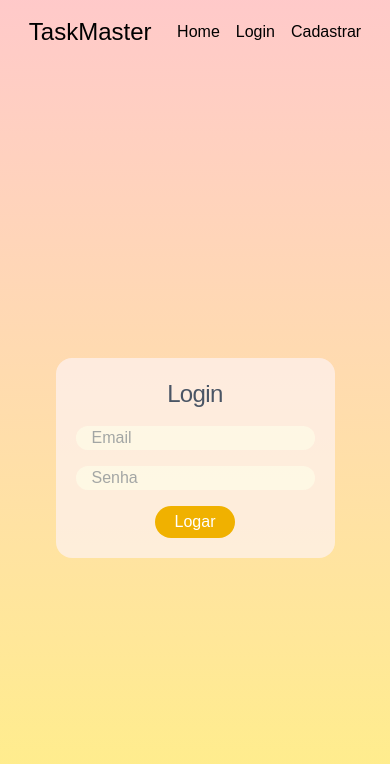
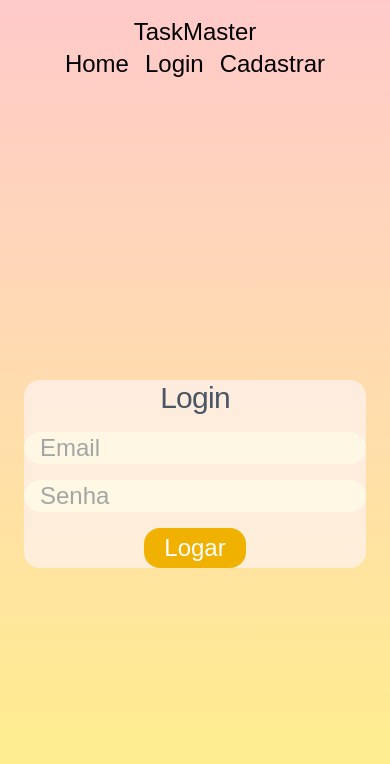
Before and after one commit to matheus-costa-dev/Gerenciador-Tarefas, a React (Vite) app: page /login in a window 390 px wide. Shown: the top 764 px of the page. Built offline with nearby package versions, Linux system fonts and the light colour scheme; a web font is replaced by a local one.

Commit message:
fonte responsiva

```diff
--- a/src/components/Hero.jsx
+++ b/src/components/Hero.jsx
@@ -10,10 +10,10 @@ function Hero() {
 
   return (
     <Section >
-        <h1 className='text-4xl bg-gradient-to-r from-pink-500 to-violet-500 bg-clip-text text-transparent text-center'>
+        <h1 className='text-5xl lg:text-3xl bg-gradient-to-r from-pink-500 to-violet-500 bg-clip-text text-transparent text-center'>
          <Typewriter words={["TaskMaster","Gerenciador de Tarefas"]}/>
         </h1>
-        <button className='min-w-[200px] w-1/3 rounded-2xl p-1 mx-auto bg-yellow-500 hover:bg-red-400' onClick={()=>{navigate("/login")}}>Acessar</button>
+        <button className='min-w-[200px] text-2xl lg:text-base w-1/3 rounded-2xl p-1 mx-auto bg-yellow-500 hover:bg-red-400' onClick={()=>{navigate("/login")}}>Acessar</button>
     </Section>
   )
 }
--- a/src/components/Navbar.jsx
+++ b/src/components/Navbar.jsx
@@ -17,9 +17,9 @@ function Navbar() {
     }
    }
   return (
-    <nav className='flex justify-around pb-10'>
+    <nav className='flex flex-wrap justify-around pb-10'>
         <h2 className='text-2xl' onClick={()=>navigate("/")}>TaskMaster</h2>
-        <ul className='flex gap-4 items-center'>
+        <ul className='flex gap-4 items-center text-2xl lg:text-base'>
             { links.map((link, index) => {
                 return (
                     <li key={index}>
--- a/src/components/NavbarApp.jsx
+++ b/src/components/NavbarApp.jsx
@@ -28,7 +28,7 @@ function NavbarApp() {
             >
                 {user.fname}
             </h2>
-            <ul className='flex gap-4 items-center'>
+            <ul className='flex flex-wrap text-2xl lg:text-base gap-4 items-center'>
                 {links.map((link, index) => (
                     <li key={index}>
                         <button
--- a/src/routes/App.jsx
+++ b/src/routes/App.jsx
@@ -70,7 +70,7 @@ function App() {
     <Layout>
       <NavbarApp />
       <SectionApp title={"Tarefas"}>
-        <section className={`w-full lg:w-1/2 flex flex-col items-center gap-4 rounded-2xl p-4 ${bgForm}`}>
+        <section className={`w-full text-2xl lg:text-base lg:w-1/2 flex flex-col items-center gap-4 rounded-2xl p-4 ${bgForm}`}>
           <h2>Nova tarefa</h2>
           <input
             type="text"
@@ -98,7 +98,7 @@ function App() {
           </button>
         </section>
 
-        <section className={`w-full lg:w-1/2 flex flex-col items-center gap-4 mb-5 rounded-2xl p-4 ${bgForm}`}>
+        <section className={`w-full lg:w-1/2 text-2xl lg:text-base flex flex-col items-center gap-4 mb-5 rounded-2xl p-4 ${bgForm}`}>
           <h2>Todas tarefas</h2>
           <ul className="flex flex-col gap-4 justify-center items-center w-full">
             {isLoading ? (
--- a/src/routes/AppTaskDescription.jsx
+++ b/src/routes/AppTaskDescription.jsx
@@ -33,11 +33,11 @@ function AppTaskDescription() {
                 <SectionApp title={"Nenhuma tarefa encontrada com esse id"} />
             ) : (
                 <SectionApp>
-                    <section className='w-full lg:w-1/2 flex items-center'>
+                    <section className='w-full text-2xl lg:text-base lg:w-1/2 flex items-center'>
                         <FaArrowLeft onClick={() => navigate("/app")} className='' />
                         <h2 className='w-full text-center'>{task.title}</h2>
                     </section>
-                    <div className={`w-full lg:w-1/2 flex rounded-2xl flex-col gap-4 p-4 ${bgForm}`}>
+                    <div className={`w-full text-2xl lg:text-base lg:w-1/2 flex rounded-2xl flex-col gap-4 p-4 ${bgForm}`}>
                         <span className='tracking-tighter font-light'>{task.description}</span>
 
                     </div>
--- a/src/routes/Login.jsx
+++ b/src/routes/Login.jsx
@@ -25,7 +25,6 @@ function Login() {
     const toastId = toast.loading("Validando dados",{duration:5000})
 
     try {
-
         const user = await loginFirebase(email, password)
         const userData = await getUserData(user.uid)
         toast.success(`Bem vindo ${userData.fName}`, {id:toastId})
@@ -39,8 +38,8 @@ function Login() {
     <Layout>
     <Navbar />
     <Section >
-    <form className={`flex flex-col gap-4 p-5 rounded-2xl ${bgForm} ${textColor}`} onSubmit={(e)=>onHandleSubmit(e)} >
-    <h1 className='text-center text-2xl font-thin tracking-tight'>Login</h1>
+    <form className={`text-2xl lg:text-base flex flex-col gap-4 lg:p-5 rounded-2xl ${bgForm} ${textColor}`} onSubmit={(e)=>onHandleSubmit(e)} >
+    <h1 className='text-center text-3xl font-thin tracking-tight'>Login</h1>
         <input type="email" placeholder='Email' className={`rounded-2xl px-4 focus:outline-none ${isEmailFocus ? bgOnFocus : bgOutFocus}`} onChange={(e)=>setEmail(e.target.value)} onFocus={()=>setIsEmailFocus(true)  } onBlur={()=>setIsEmailFocus(false)}/>
         <input type="password" placeholder='Senha' className={`rounded-2xl px-4 focus:outline-none ${isPasswordFocus ? bgOnFocus : bgOutFocus}`} onChange={(e)=>setPassword(e.target.value)} onFocus={()=>setIsPasswordFocus(true)  } onBlur={()=>setIsPasswordFocus(false)}/>
         <button type='submit' className={`rounded-2xl  w-min px-5 py-1 mx-auto ${bgButton} ${textButton}`}>Logar</button>
--- a/src/routes/SignUp.jsx
+++ b/src/routes/SignUp.jsx
@@ -40,8 +40,8 @@ function SignUp() {
     <Layout>
     <Navbar />
     <Section >
-    <form className={`flex flex-col gap-4 p-5 rounded-2xl ${bgForm} ${textColor}`} onSubmit={(e)=> onHandleSubmit(e)} >
-    <h1 className='text-center text-2xl font-thin tracking-tight'>SignUp</h1>
+    <form className={`flex flex-col gap-4 text-2xl lg:text-base lg:p-5 rounded-2xl ${bgForm} ${textColor}`} onSubmit={(e)=> onHandleSubmit(e)} >
+    <h1 className='text-center text-3xl  font-thin tracking-tight'>SignUp</h1>
         <input type="text" placeholder='Nome' className={`rounded-2xl px-4 focus:outline-none ${isFNameFocus ? bgOnFocus : bgOutFocus}`} onChange={(e)=>setFName(e.target.value)} onFocus={()=>setIsFNameFocus(true)  } onBlur={()=>setIsFNameFocus(false)}/>
         <input type="text" placeholder='Sobrenome' className={`rounded-2xl px-4 focus:outline-none ${isLNameFocus ? bgOnFocus : bgOutFocus}`} onChange={(e)=>setLName(e.target.value)} onFocus={()=>setIsLNameFocus(true)  } onBlur={()=>setIsLNameFocus(false)}/>
         <input type="email" placeholder='Email' className={`rounded-2xl px-4 focus:outline-none ${isEmailFocus ? bgOnFocus : bgOutFocus}`} onChange={(e)=>setEmail(e.target.value)} onFocus={()=>setIsEmailFocus(true)  } onBlur={()=>setIsEmailFocus(false)}/>
```
